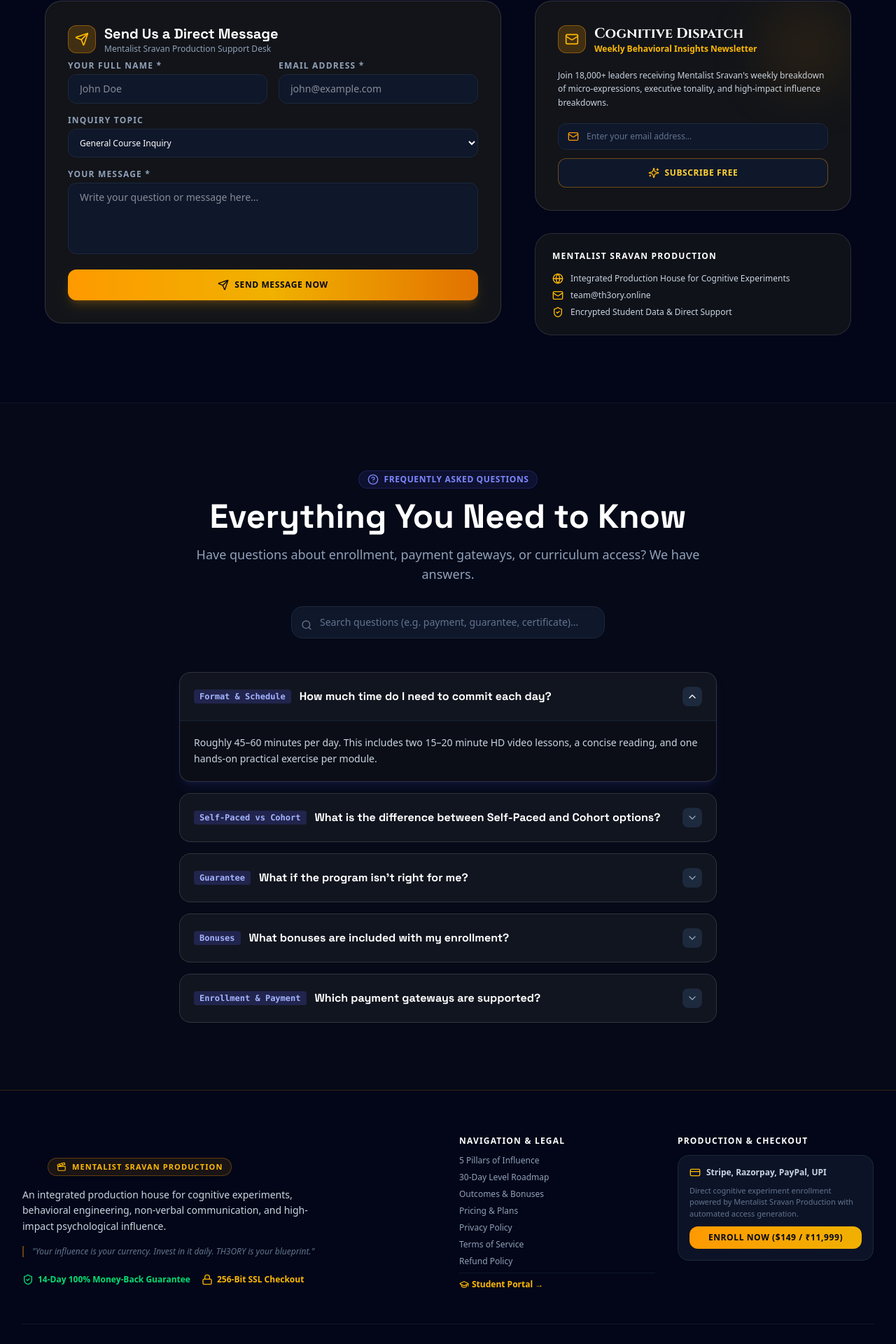
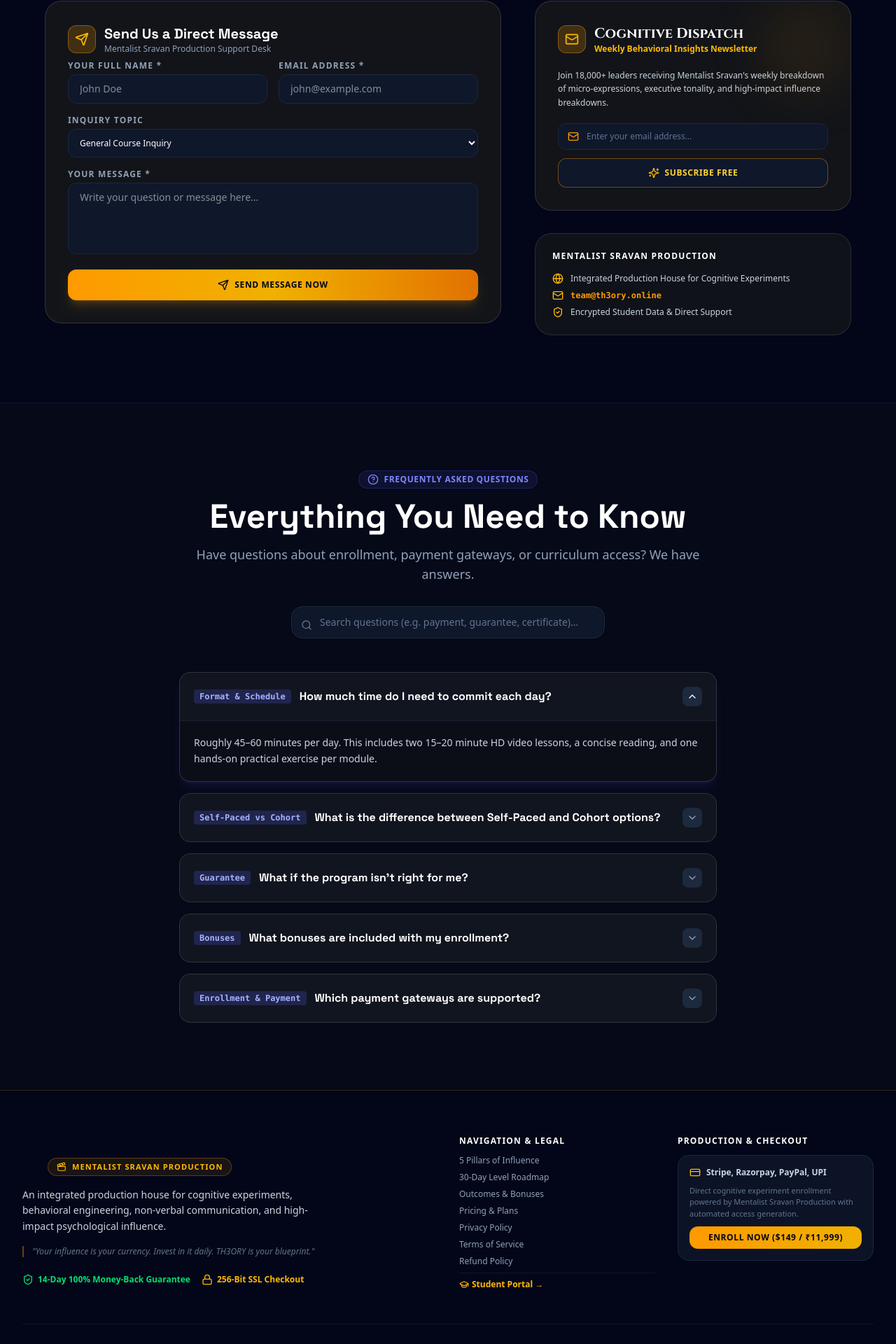
Before and after one commit to th3orymasterclass-dot/TH3ORY-WEB, a React (Vite) app: page / in a window 1280 px wide. Shown: the part 9328-11248 px from the top of the page at 70% size. Built offline with nearby package versions, Linux system fonts and the light colour scheme; no server answers; the database is empty.

Commit message:
Ensure all email options redirect to mailto:team@th3ory.online

```diff
--- a/src/components/ContactSection.jsx
+++ b/src/components/ContactSection.jsx
@@ -207,7 +207,7 @@
                 </div>
                 <div className="flex items-center gap-2.5">
                   <Mail className="w-4 h-4 text-amber-400 shrink-0" />
-                  <span>team@th3ory.online</span>
+                  <a href="mailto:team@th3ory.online?subject=Course%20Inquiry%20-%20TH3ORY%20Masterclass" className="hover:text-amber-400 font-mono font-bold text-amber-500 transition-colors">team@th3ory.online</a>
                 </div>
                 <div className="flex items-center gap-2.5">
                   <ShieldCheck className="w-4 h-4 text-amber-400 shrink-0" />
--- a/src/components/Footer.jsx
+++ b/src/components/Footer.jsx
@@ -108,6 +108,12 @@
             <button onClick={() => setLegalModalTab('terms')} className="hover:text-amber-400 transition-colors cursor-pointer">Terms</button>
             <span>•</span>
             <button onClick={() => setLegalModalTab('refund')} className="hover:text-amber-400 transition-colors cursor-pointer">Refunds</button>
+            <a
+              href="mailto:team@th3ory.online?subject=Student%20Support%20-%20TH3ORY%20Masterclass"
+              className="hover:text-amber-400 font-bold transition-colors cursor-pointer text-amber-500"
+            >
+              Email Support
+            </a>
             <span>•</span>
             <a
               href="#student"
```
